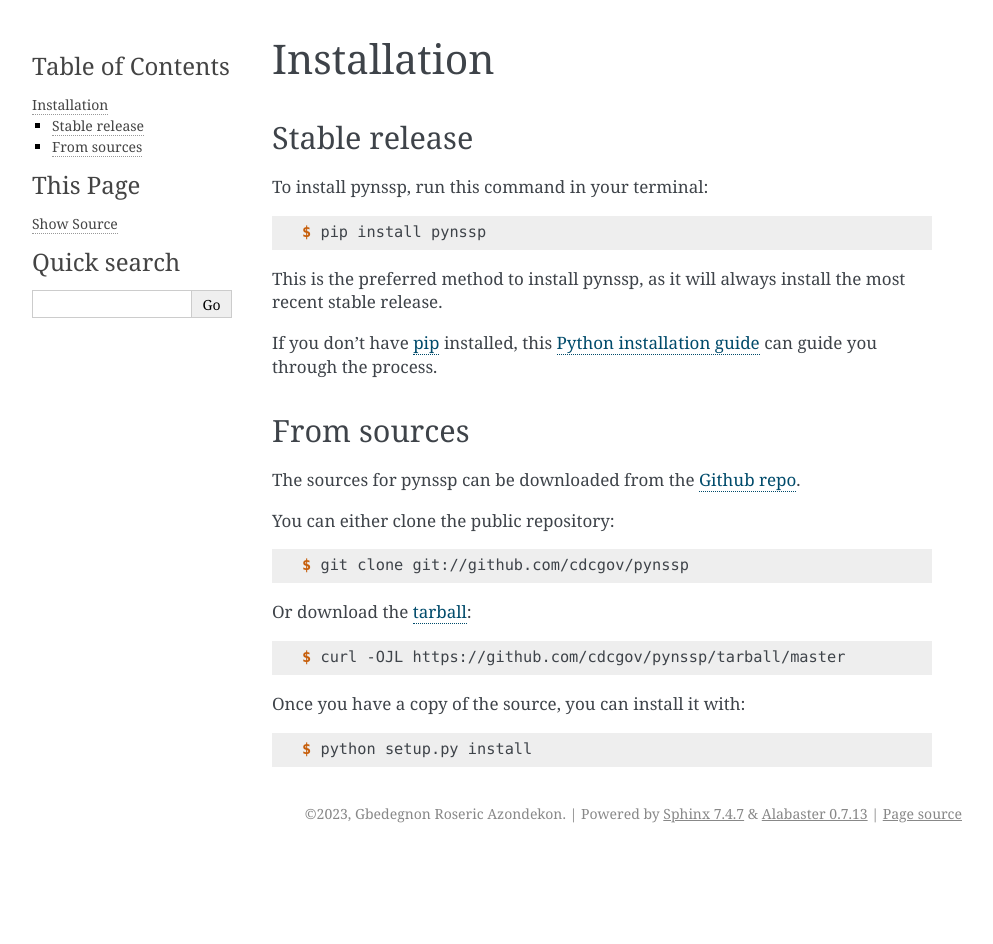
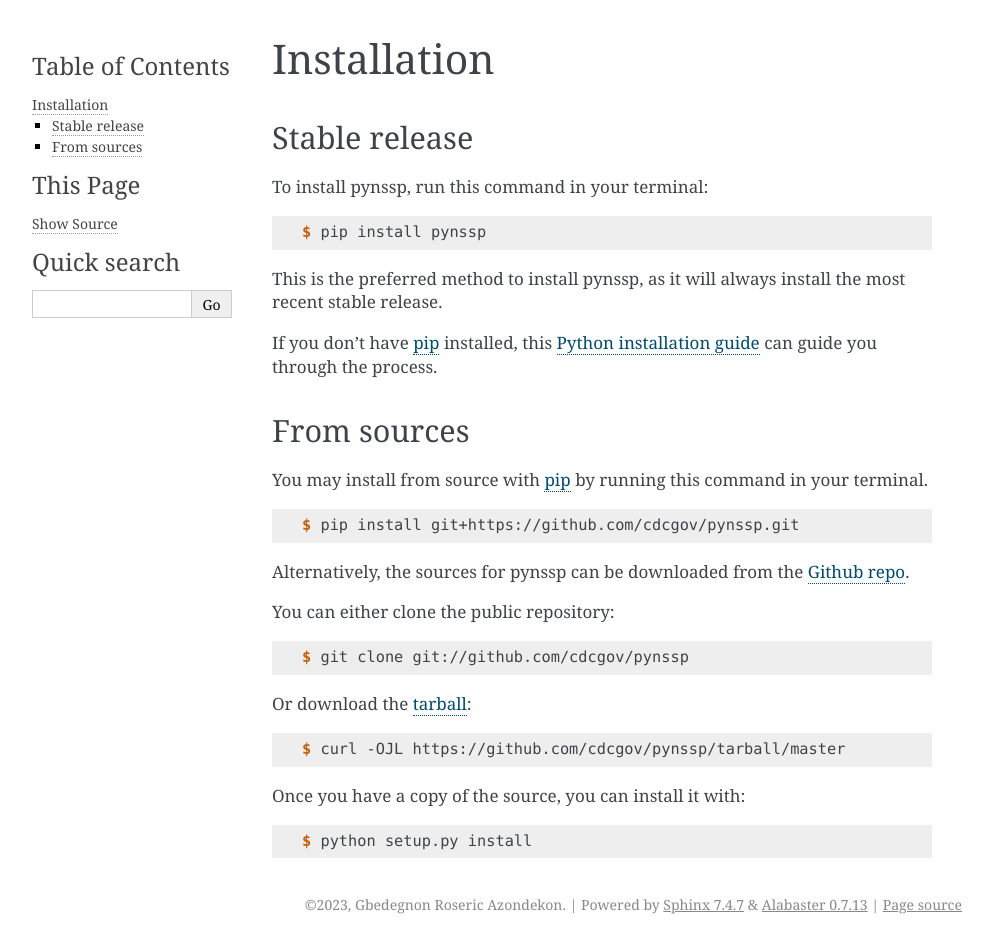
Before and after one commit to CDCgov/pynssp, a Sphinx documentation site: the page built from docs/installation.rst, in a window 1280 px wide. Shown: the whole page, without its empty margins (148-1141 px from the left). Built offline with Sphinx 7.4.7, drawn with Linux system fonts in a browser that asks for light colours; pages that are not in the unit, such as notebooks, are missing from menus; before the commit the page ends 900 px from its top, so only the background shows below that.

Commit message:
Update package documentation

```diff
--- a/docs/installation.rst
+++ b/docs/installation.rst
@@ -26,7 +26,14 @@ you through the process.
 From sources
 ------------
 
-The sources for pynssp can be downloaded from the `Github repo`_.
+You may install from source with `pip`_ by running this command in your terminal.
+
+.. code-block:: console
+
+    $ pip install git+https://github.com/cdcgov/pynssp.git
+
+
+Alternatively, the sources for pynssp can be downloaded from the `Github repo`_.
 
 You can either clone the public repository:
 
@@ -46,6 +53,5 @@ Once you have a copy of the source, you can install it with:
 
     $ python setup.py install
 
-
 .. _Github repo: https://github.com/cdcgov/pynssp
 .. _tarball: https://github.com/cdcgov/pynssp/tarball/master
```
